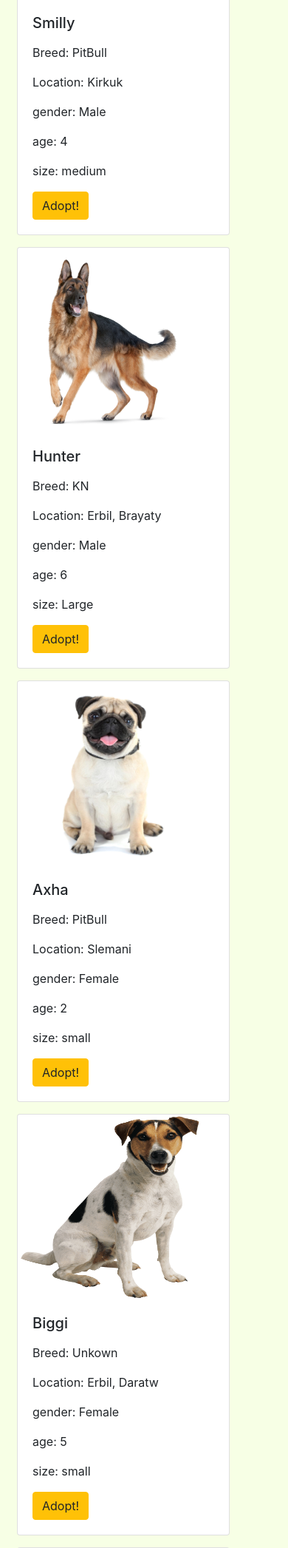
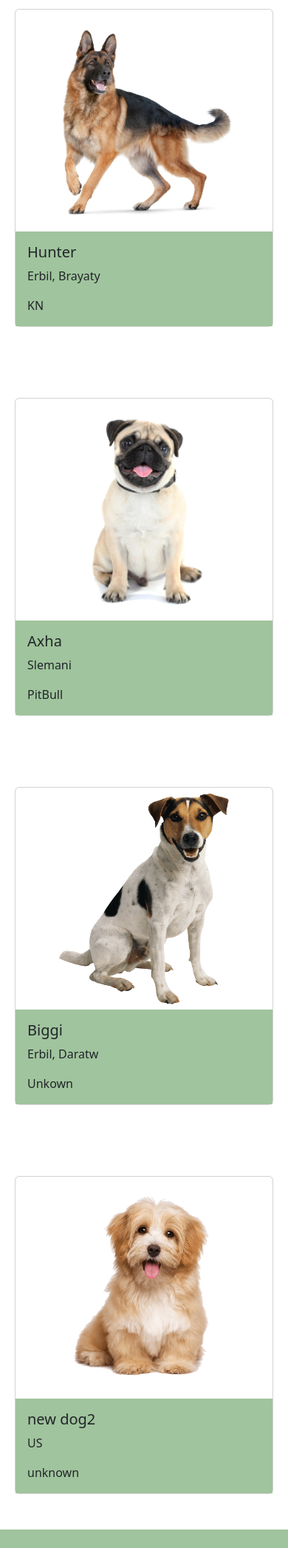
Before and after one commit to Yaqub-naqeb/Kurdistan-Dog-Rescue, a Django app: page /adopt/ in a window 390 px wide. Shown: the part 3937-6030 px from the top of the page at 74% size. Run offline with Django 4.2, Linux system fonts and the light colour scheme; data comes from the database, SQL or seed files in the repository; some libraries are stand-ins or nearby versions.

Commit message:
change card completed

```diff
--- a/Desktop/Kurdistan-Dog-Rescue-main/Kurdistan-Dog-Rescue-main/adopt_app/templates/adopt_app/adopt.html
+++ b/Desktop/Kurdistan-Dog-Rescue-main/Kurdistan-Dog-Rescue-main/adopt_app/templates/adopt_app/adopt.html
@@ -1,32 +1,97 @@
-{% extends 'base.html' %}
+ {% extends 'base.html' %}
+{% block content %}
 
-{% block content %}
-<div class="container">
-    <div class="row">
-        {% for dog in dogs %}
-      <div class="col-md-4">
+    <head>
+      <title>Dog Card</title>
+  <link rel="stylesheet" href="https://cdn.jsdelivr.net/npm/bootstrap@5.3.0/dist/css/bootstrap.min.css">
+      <style>
 
-    <div class="card" style="width: 18rem">
-        {% if dog.picture %}
-        <img src="{{ dog.picture.url }}" alt="Dog Picture" style="height: 250px; width: 250px;"/>
-        {% endif %}
-      <div class="card-body">
-        <h5 class="card-title">{{ dog.name }}</h5>
-        <p class="card-text">
-            <p>Breed: {{ dog.breed }}</p>
-            <p>Location: {{ dog.location }}</p>
-            <p>gender: {{ dog.gender }}</p>
-            <p>age: {{ dog.age }}</p>
-            <p>size: {{ dog.size }}</p>
-        </p>
-        <a href="#" class="btn btn-warning">Adopt!</a>
-      </div>
-    </div>
+        .card-img-overlay {
+          opacity: 0;
+          transition: opacity 0.3s;
+        }
+
+        .card:hover .card-img-overlay {
+          opacity: 1;
+        }
 
 
+        .card-img-overlay {
+      opacity: 0;
+      background-color: rgba(0, 0, 0, 0.7);
+      transition: opacity 0.3s;
+      position: absolute;
+      top: 0;
+      left: 0;
+      right: 0;
+      bottom: 8rem;
+      border-bottom-left-radius: 0%;
+      border-bottom-right-radius: 0%;
+      display: flex;
+      flex-direction: column;
+      justify-content: center;
+      align-items: center;
+    }
+
+    .card:hover .card-img-overlay {
+      opacity: 1;
+    }
+
+    .card-img-overlay a {
+      /* margin-bottom: 1rem; */
+      position: absolute;
+      top: 60%;
+      left: 50%;
+      transform: translateX(-50%);
+
+    }
+
+    .custom-bg {
+      background-color: #A0C49D; /* Replace with your desired RGB values */
+      /* color: #fff; */
+    }
+
+    .card-img {
+height: 300px;
+padding: 5px 10px;
+      object-fit: contain;
+    }
+    /* .row{
+      margin: 3rem 2rem 5rem 5rem ;
+    } */
+.cont{
+  padding: 2rem 5rem;
+}
+
+      </style>
+    </head>
+
+    <body>
+      <div class="row lg-cont justify-content-md-center ">
+
+      {% for dog in dogs %}
+      <div class="col-12  col-md-6 col-lg-3   align-self justify-content-md-center ">
+      <div class="container  my-5 lg-my-5 md-my-0">
+        <div class="card ">
+          <img src="{{ dog.picture.url }}" class="card-img" alt="Dog Image">
+          <div class="card-img-overlay">
+            <a href="#" class="btn btn-primary">View Details</a>
+          </div>
+          <div class="card-body custom-bg">
+
+    <h5 class="card-title">{{ dog.name }}</h5>
+            <p class="card-text">{{ dog.location }}</p>
+            <p class="card-text">{{ dog.breed }}</p>
+          </div>
+
+        </div>
+      </div>
       </div>
       {% endfor %}
-    </div>
+</div>
+
+      <script src="https://cdn.jsdelivr.net/npm/bootstrap@5.3.0/dist/js/bootstrap.bundle.min.js"></script>
+    </body>
   </div>
 
   {% endblock content %}
--- a/Desktop/Kurdistan-Dog-Rescue-main/Kurdistan-Dog-Rescue-main/templates/base.html
+++ b/Desktop/Kurdistan-Dog-Rescue-main/Kurdistan-Dog-Rescue-main/templates/base.html
@@ -2,6 +2,7 @@
 <!DOCTYPE html>
 <html lang="en">
 <head>
+
   <meta charset="UTF-8">
   <meta name="viewport" content="width=device-width, initial-scale=1.0">
   <link rel="stylesheet" href="https://stackpath.bootstrapcdn.com/bootstrap/4.5.0/css/bootstrap.min.css">
@@ -10,8 +11,15 @@
   <link rel="stylesheet" href="{% static 'styles/main.css' %}">
 
   <title>Kurdistan Dog Rescue</title>
+  <style>
+.bd{
+  overflow-x: hidden;
+}
+
+
+  </style>
 </head>
-<body>
+<body class="bd">
 
   {% include 'partials/navbar.html' %}
   {% include 'partials/hero.html' %}
```
